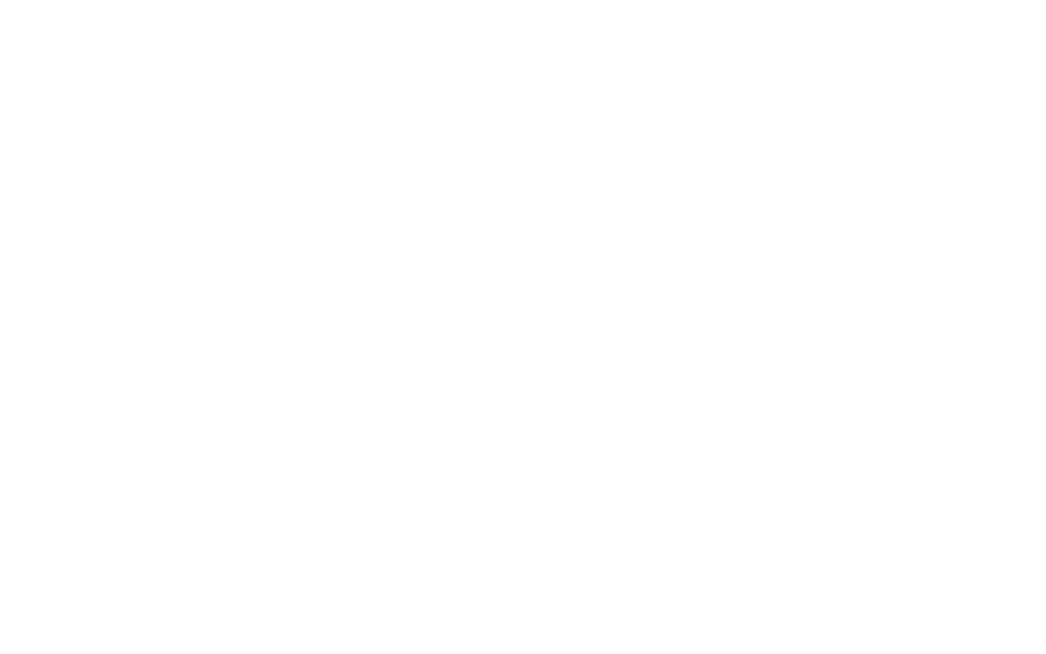
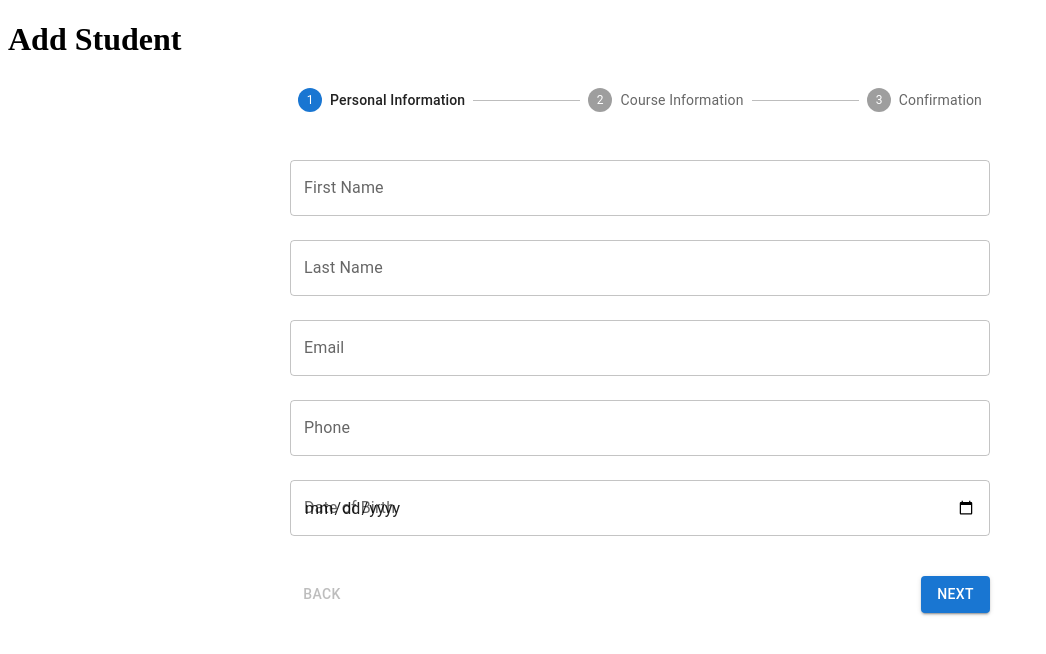
Before and after one commit to Varun-08-18/student-app, a Next.js app: page /students/add in a window 1280 px wide. Shown: the top 654 px of the page, without its empty margins (0-1046 px from the left). Built offline with nearby package versions, Linux system fonts and the light colour scheme.

Commit message:
changefile

```diff
--- a/app/students/add/page.tsx
+++ b/app/students/add/page.tsx
@@ -1,9 +1,25 @@
 "use client";
 
+import { useRouter } from "next/navigation";
+import { useStudents } from "../../../hooks/useStudents";
+import StudentForm from "../../../components/StudentForm";
+
 export default function AddStudentPage() {
+  const router = useRouter();
+  const { addStudent } = useStudents();
+
+  const handleSubmit = async (student: any) => {
+    await addStudent(student);
+    router.push("/students");
+  };
+
   return (
-    <div style={{ padding: 40, color: "white" }}>
-      Add Student Page
+    <div>
+      <h1>Add Student</h1>
+
+      <StudentForm
+        onSubmit={handleSubmit}
+      />
     </div>
   );
 }
--- a/components/StudentForm.tsx
+++ b/components/StudentForm.tsx
@@ -3,6 +3,7 @@
 import { useState } from "react";
 import { useFormik } from "formik";
 import * as Yup from "yup";
+
 import {
   Box,
   Button,
@@ -14,20 +15,25 @@ import {
   Typography,
 } from "@mui/material";
 
-const steps = ["Personal Information", "Course Information", "Confirmation"];
+const steps = [
+  "Personal Information",
+  "Course Information",
+  "Confirmation",
+];
 
 const validationSchemas = [
-  // Step 1
   Yup.object({
     firstName: Yup.string().required("First Name is required"),
     lastName: Yup.string().required("Last Name is required"),
-    email: Yup.string().email("Invalid email").required("Email is required"),
+    email: Yup.string()
+      .email("Invalid email")
+      .required("Email is required"),
     phone: Yup.string()
       .matches(/^[0-9]{10}$/, "Phone must be 10 digits")
       .required("Phone is required"),
     dateOfBirth: Yup.string().required("Date of Birth is required"),
   }),
-  // Step 2
+
   Yup.object({
     course: Yup.string().required("Course is required"),
     batch: Yup.string().required("Batch is required"),
@@ -35,7 +41,7 @@ const validationSchemas = [
     trainer: Yup.string().required("Trainer is required"),
     experience: Yup.string().required("Experience is required"),
   }),
-  // Step 3
+
   Yup.object({}),
 ];
 
@@ -51,6 +57,7 @@ export default function StudentForm({
   isEdit = false,
 }: StudentFormProps) {
   const [activeStep, setActiveStep] = useState(0);
+
   const formik = useFormik({
     initialValues: initialValues || {
       firstName: "",
@@ -67,14 +74,230 @@ const formik = useFormik({
       score: 0,
       pendingAssignments: 0,
     },
+
+    enableReinitialize: true,
+
     validationSchema: validationSchemas[activeStep],
-  enableReinitialize: true,
-  onSubmit: (values: any) => {          // ← yahan type de diya
+
+    onSubmit: (values) => {
       if (activeStep < steps.length - 1) {
-      setActiveStep((prev) => prev + 1);
+        setActiveStep(activeStep + 1);
       } else {
         onSubmit(values);
       }
     },
   });
+
+  const handleNext = async () => {
+    const errors = await formik.validateForm();
+
+    if (Object.keys(errors).length > 0) {
+      return;
     }
+
+    setActiveStep(activeStep + 1);
+  };
+
+  return (
+    <Box sx={{ maxWidth: 700, margin: "30px auto" }}>
+      <Stepper activeStep={activeStep} sx={{ mb: 4 }}>
+        {steps.map((step) => (
+          <Step key={step}>
+            <StepLabel>{step}</StepLabel>
+          </Step>
+        ))}
+      </Stepper>
+
+      <form onSubmit={formik.handleSubmit}>
+
+        {/* STEP 1 */}
+        {activeStep === 0 && (
+          <Box>
+            <TextField
+              fullWidth
+              label="First Name"
+              name="firstName"
+              margin="normal"
+              value={formik.values.firstName}
+              onChange={formik.handleChange}
+            />
+
+            <TextField
+              fullWidth
+              label="Last Name"
+              name="lastName"
+              margin="normal"
+              value={formik.values.lastName}
+              onChange={formik.handleChange}
+            />
+
+            <TextField
+              fullWidth
+              label="Email"
+              name="email"
+              margin="normal"
+              value={formik.values.email}
+              onChange={formik.handleChange}
+            />
+
+            <TextField
+              fullWidth
+              label="Phone"
+              name="phone"
+              margin="normal"
+              value={formik.values.phone}
+              onChange={formik.handleChange}
+            />
+
+            <TextField
+              fullWidth
+              label="Date of Birth"
+              name="dateOfBirth"
+              type="date"
+              margin="normal"
+
+              value={formik.values.dateOfBirth}
+              onChange={formik.handleChange}
+            />
+          </Box>
+        )}
+
+        {/* STEP 2 */}
+        {activeStep === 1 && (
+          <Box>
+            <TextField
+              select
+              fullWidth
+              label="Course"
+              name="course"
+              margin="normal"
+              value={formik.values.course}
+              onChange={formik.handleChange}
+            >
+              <MenuItem value="React">React</MenuItem>
+              <MenuItem value="Next.js">Next.js</MenuItem>
+              <MenuItem value="Angular">Angular</MenuItem>
+              <MenuItem value="Node.js">Node.js</MenuItem>
+            </TextField>
+
+            <TextField
+              fullWidth
+              label="Batch"
+              name="batch"
+              margin="normal"
+              value={formik.values.batch}
+              onChange={formik.handleChange}
+            />
+
+            <TextField
+              fullWidth
+              label="Start Date"
+              name="startDate"
+              type="date"
+              margin="normal"
+
+              value={formik.values.startDate}
+              onChange={formik.handleChange}
+            />
+
+            <TextField
+              fullWidth
+              label="Trainer"
+              name="trainer"
+              margin="normal"
+              value={formik.values.trainer}
+              onChange={formik.handleChange}
+            />
+
+            <TextField
+              select
+              fullWidth
+              label="Experience"
+              name="experience"
+              margin="normal"
+              value={formik.values.experience}
+              onChange={formik.handleChange}
+            >
+              <MenuItem value="Fresher">Fresher</MenuItem>
+              <MenuItem value="1 Year">1 Year</MenuItem>
+              <MenuItem value="2 Years">2 Years</MenuItem>
+              <MenuItem value="3+ Years">3+ Years</MenuItem>
+            </TextField>
+          </Box>
+        )}
+
+        {/* STEP 3 */}
+        {activeStep === 2 && (
+          <Box>
+            <Typography variant="h6" sx={{ mb: 2 }}>
+              Confirm Student Details
+            </Typography>
+
+            <Typography>
+              Name: {formik.values.firstName} {formik.values.lastName}
+            </Typography>
+
+            <Typography>
+              Email: {formik.values.email}
+            </Typography>
+
+            <Typography>
+              Phone: {formik.values.phone}
+            </Typography>
+
+            <Typography>
+              Course: {formik.values.course}
+            </Typography>
+
+            <Typography>
+              Batch: {formik.values.batch}
+            </Typography>
+
+            <Typography>
+              Start Date: {formik.values.startDate}
+            </Typography>
+
+            <Typography>
+              Trainer: {formik.values.trainer}
+            </Typography>
+
+            <Typography>
+              Experience: {formik.values.experience}
+            </Typography>
+          </Box>
+        )}
+
+        {/* BUTTONS */}
+        <Box
+          sx={{
+            display: "flex",
+            justifyContent: "space-between",
+            mt: 4,
+          }}
+        >
+          <Button
+            type="button"
+            disabled={activeStep === 0}
+            onClick={() => setActiveStep(activeStep - 1)}
+          >
+            Back
+          </Button>
+
+          {activeStep < 2 ? (
+            <Button
+              type="button"
+              variant="contained"
+              onClick={handleNext}
+            >
+              Next
+            </Button>
+          ) : (
+            <Button type="submit" variant="contained">
+              {isEdit ? "Update Student" : "Submit"}
+            </Button>
+          )}
+        </Box>
+      </form>
+    </Box>
+  );
+}
--- a/services/studentService.tsx
+++ b/services/studentService.tsx
@@ -1,59 +1,79 @@
-import { Student, StudentInput } from "@/types/student";
+import { Student, StudentInput } from "../types/student";
 
-const STORAGE_KEY = "student-management-students";
+const STORAGE_KEY = "students";
 
-const delay = (ms = 300) => new Promise((res) => setTimeout(res, ms));
+export async function getStudents(): Promise<Student[]> {
+  const data = localStorage.getItem(STORAGE_KEY);
 
-function readStudents(): Student[] {
-  try {
-    const raw = localStorage.getItem(STORAGE_KEY);
-    return raw ? JSON.parse(raw) : [];
-  } catch {
+  if (!data) {
     return [];
   }
+
+  return JSON.parse(data);
 }
 
-function writeStudents(students: Student[]) {
-  localStorage.setItem(STORAGE_KEY, JSON.stringify(students));
+export async function getStudentById(
+  id: number
+): Promise<Student | undefined> {
+  const students = await getStudents();
+
+  return students.find((student) => student.id === id);
 }
 
-export const studentService = {
-  async getStudents(): Promise<Student[]> {
-    await delay();
-    return readStudents();
-  },
+export async function createStudent(
+  data: StudentInput
+): Promise<Student> {
+  const students = await getStudents();
 
-  async getStudentById(id: number): Promise<Student | undefined> {
-    await delay();
-    return readStudents().find((s) => s.id === id);
-  },
+  const newStudent: Student = {
+    ...data,
+    id: Date.now(),
+  };
 
-  async createStudent(data: StudentInput): Promise<Student> {
-    await delay();
-    const students = readStudents();
-    const newStudent: Student = {
-      ...data,
-      id: Date.now(),
-      createdAt: new Date().toISOString(),
-    };
-    students.push(newStudent);
-    writeStudents(students);
-    return newStudent;
-  },
+  const updatedStudents = [...students, newStudent];
 
-  async updateStudent(id: number, data: StudentInput): Promise<Student> {
-    await delay();
-    const students = readStudents();
-    const index = students.findIndex((s) => s.id === id);
-    if (index === -1) throw new Error("Student not found");
-    students[index] = { ...students[index], ...data };
-    writeStudents(students);
-    return students[index];
-  },
+  localStorage.setItem(
+    STORAGE_KEY,
+    JSON.stringify(updatedStudents)
+  );
 
-  async deleteStudent(id: number): Promise<void> {
-    await delay();
-    const students = readStudents().filter((s) => s.id !== id);
-    writeStudents(students);
-  },
-};
+  return newStudent;
+}
+
+export async function updateStudent(
+  id: number,
+  data: StudentInput
+): Promise<Student> {
+  const students = await getStudents();
+
+  const updatedStudent: Student = {
+    ...data,
+    id,
+  };
+
+  const updatedStudents = students.map((student) =>
+    student.id === id ? updatedStudent : student
+  );
+
+  localStorage.setItem(
+    STORAGE_KEY,
+    JSON.stringify(updatedStudents)
+  );
+
+  return updatedStudent;
+}
+
+export async function deleteStudent(
+  id: number
+): Promise<void> {
+  const students = await getStudents();
+
+  const updatedStudents = students.filter(
+    (student) => student.id !== id
+  );
+
+  localStorage.setItem(
+    STORAGE_KEY,
+    JSON.stringify(updatedStudents)
+  );
+}
```
Also changed, not shown: app/students/[id]/edit/page.tsx (+39 -4 lines), app/students/[id]/page.tsx (+89 -4 lines), types/student.tsx (+2 -5 lines). Lines whose indentation alone changed are shown as unchanged.
